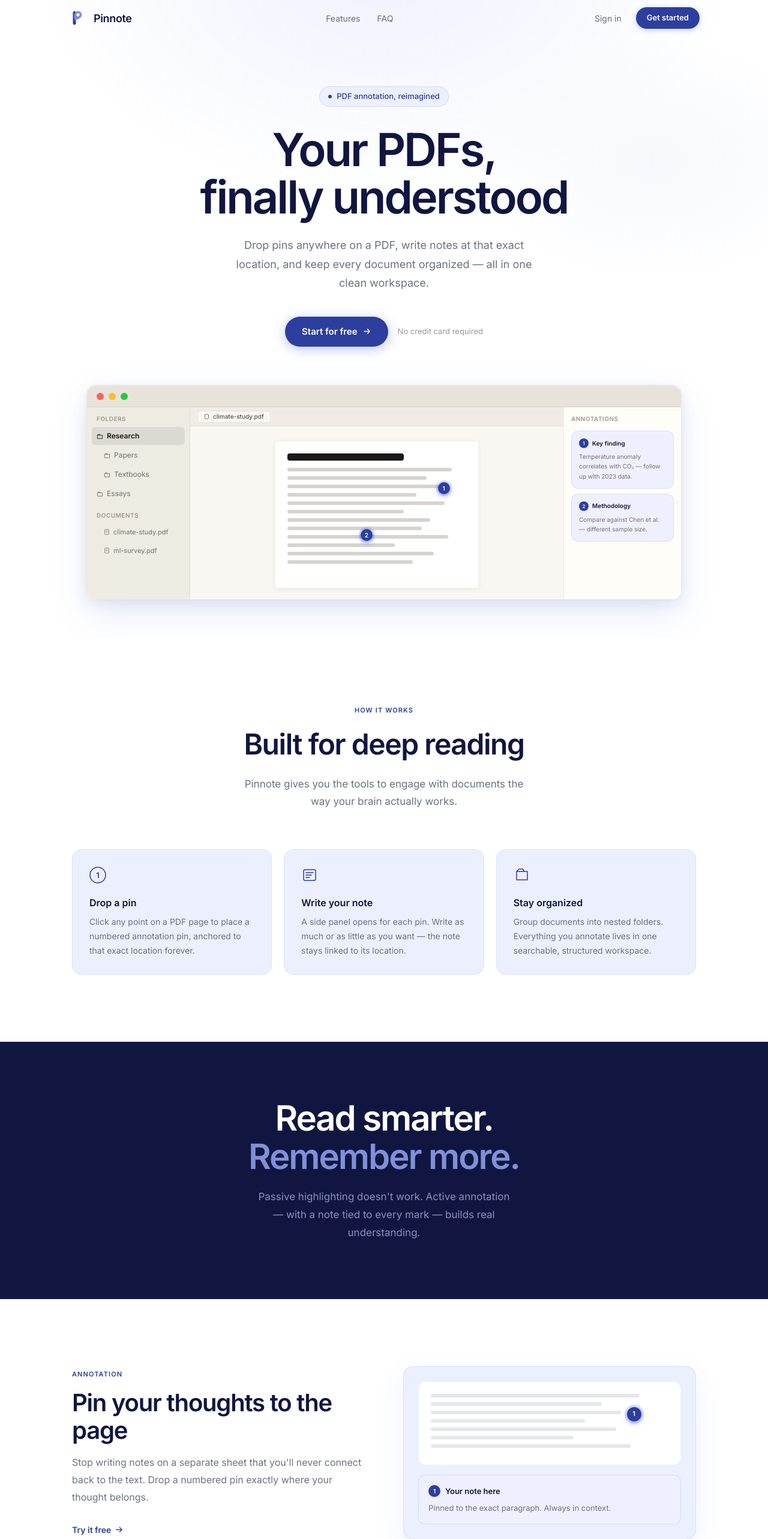
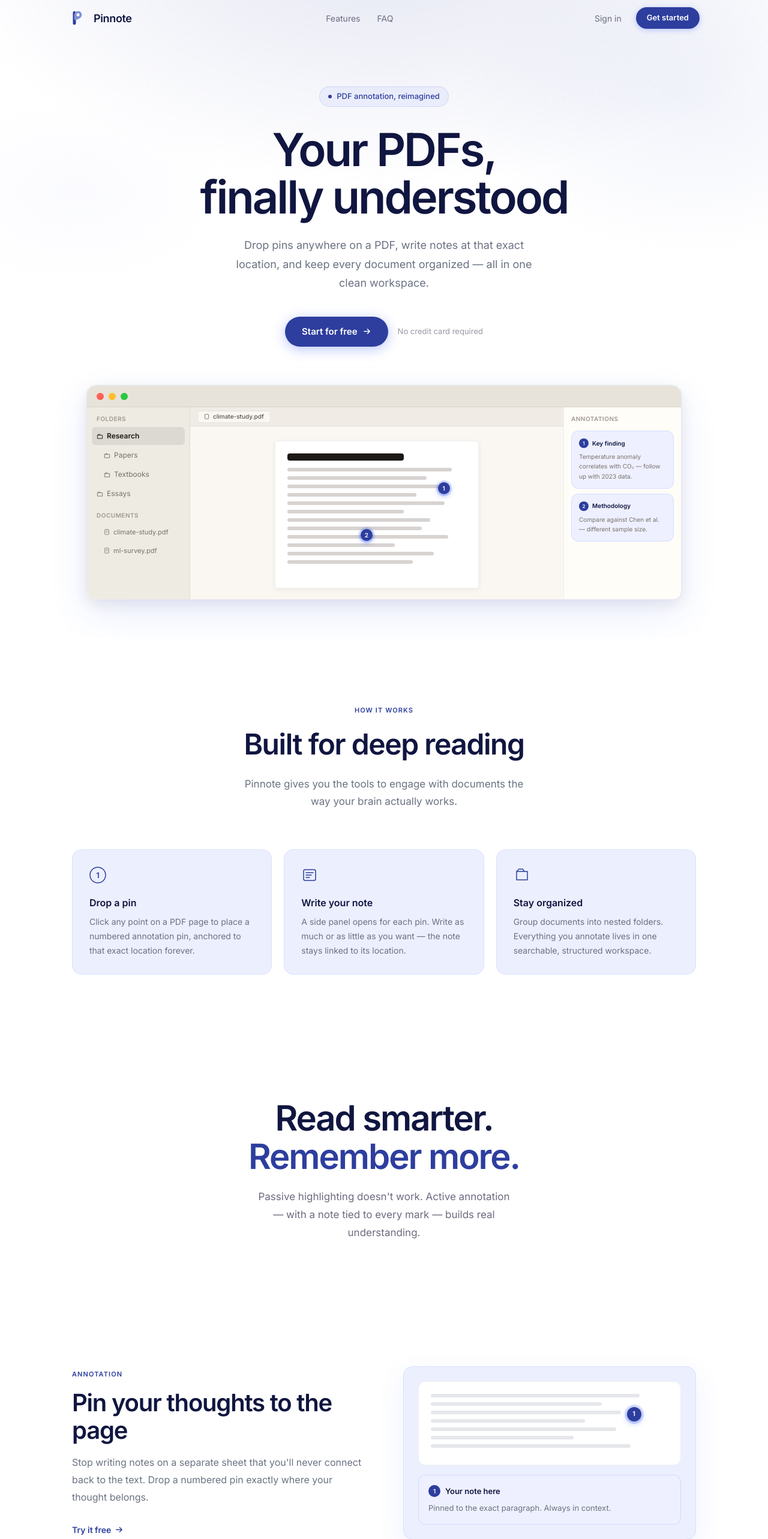
Before and after one commit to ryanc-18/note-taking-app-2, a Next.js app: page / in a window 1280 px wide. Shown: the top 2566 px of the page at 60% size. Built offline with nearby package versions, Linux system fonts and the light colour scheme.

Commit message:
remove hard colour breaks for continuous page background

```diff
--- a/app/(marketing)/page.tsx
+++ b/app/(marketing)/page.tsx
@@ -544,8 +544,9 @@ export default function LandingPage() {
           className="absolute inset-0 pointer-events-none"
           style={{
             background: `
-              radial-gradient(ellipse 70% 55% at 50% -5%, rgba(51,89,244,0.08) 0%, transparent 65%),
-              radial-gradient(ellipse 45% 35% at 85% 25%, rgba(139,159,232,0.07) 0%, transparent 55%)
+              radial-gradient(ellipse 90% 60% at 50% -10%, rgba(45,62,158,0.13) 0%, transparent 65%),
+              radial-gradient(ellipse 55% 45% at 90% 15%, rgba(128,144,216,0.1) 0%, transparent 55%),
+              radial-gradient(ellipse 40% 30% at 10% 30%, rgba(196,203,248,0.08) 0%, transparent 50%)
             `,
           }}
         />
@@ -795,27 +796,28 @@ export default function LandingPage() {
       </section>
 
       {/* ── Dark callout band ──────────────────────────────────────────────── */}
-      <section style={{ background: NAVY }}>
+      <section>
         <div
           className="mx-auto py-24 px-6 text-center"
           style={{ maxWidth: '760px' }}
         >
           <Reveal>
             <h2
-              className="font-bold text-white mb-5"
+              className="font-bold mb-5"
               style={{
                 fontSize: 'clamp(34px, 5vw, 58px)',
                 letterSpacing: '-0.035em',
                 lineHeight: '1.1',
+                color: NAVY,
               }}
             >
               Read smarter.
               <br />
-              <span style={{ color: PERIWINKLE }}>Remember more.</span>
+              <span style={{ color: BLUE }}>Remember more.</span>
             </h2>
             <p
               style={{
-                color: 'rgba(200,210,255,0.65)',
+                color: '#6B6B80',
                 fontSize: '17px',
                 lineHeight: '1.75',
                 maxWidth: '440px',
@@ -1035,7 +1037,6 @@ export default function LandingPage() {
       {/* ── FAQ ────────────────────────────────────────────────────────────── */}
       <section
         id="faq"
-        style={{ background: '#FAFBFF' }}
         className="py-24 px-6"
       >
         <div className="mx-auto" style={{ maxWidth: '680px' }}>
```
Also changed, not shown: temporary screenshots/screenshot-6-smooth.png (added).
